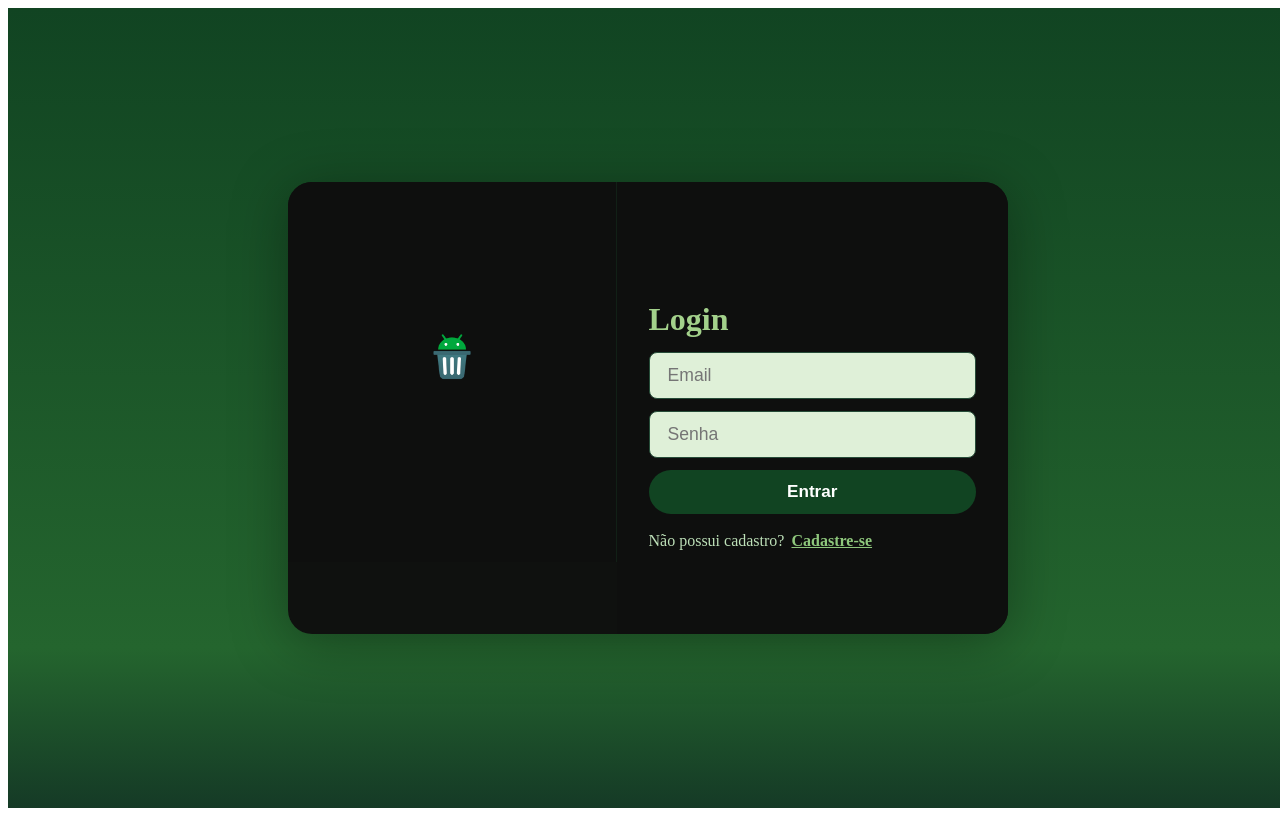
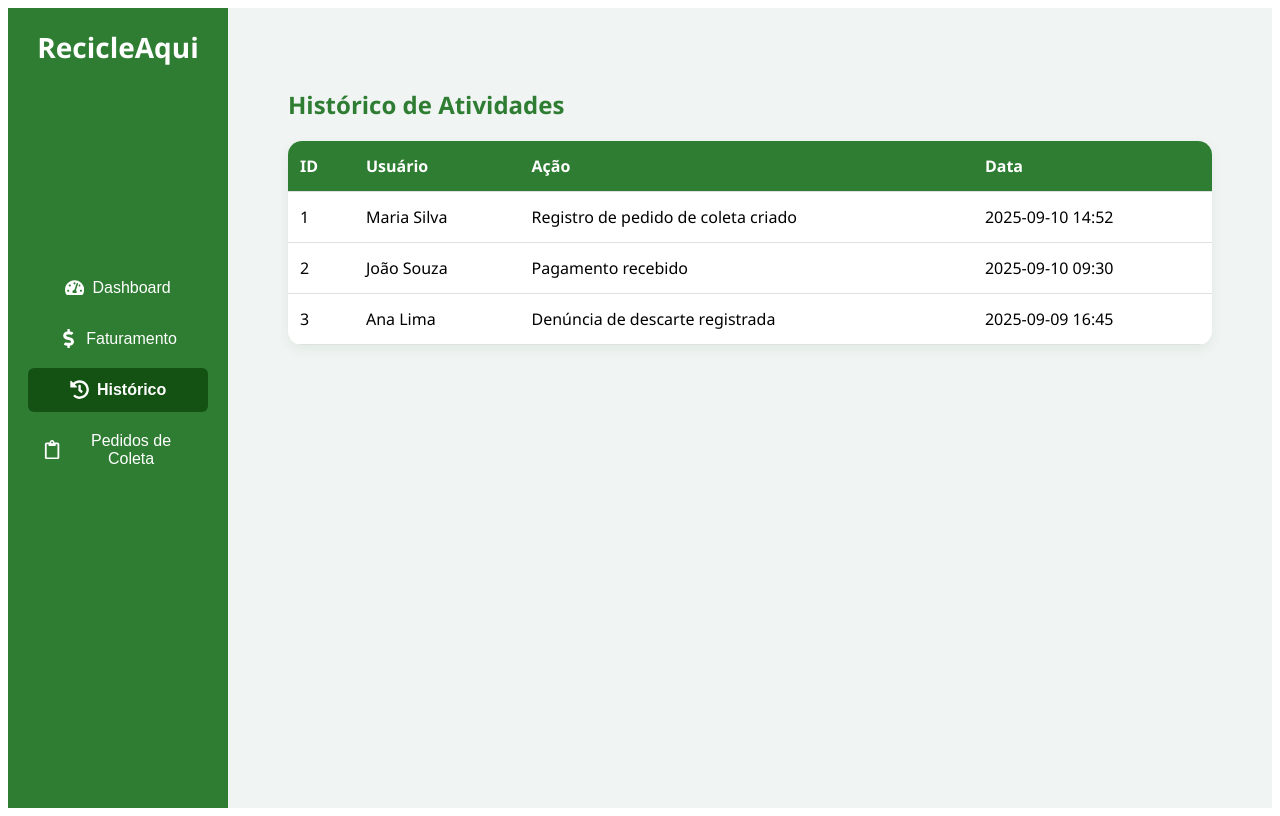
Before and after one commit to WebCrafters-ZL/recicleaqui-20-admin, a React (Vite) app: page /homeusuario/historico in a window 1280 px wide. Before the commit this address led to /login. Built offline with nearby package versions, Linux system fonts and the light colour scheme.

Commit message:
feature: implementação da page histórico

```diff
--- /dev/null
+++ b/src/pages/Historico.tsx
@@ -0,0 +1,45 @@
+import React from "react";
+import "../styles/Historico.css";
+
+interface HistoricoItem {
+  id: number;
+  usuario: string;
+  acao: string;
+  data: string;
+}
+
+const historicoData: HistoricoItem[] = [
+  { id: 1, usuario: "Maria Silva", acao: "Registro de pedido de coleta criado", data: "2025-09-10 14:52" },
+  { id: 2, usuario: "João Souza", acao: "Pagamento recebido", data: "2025-09-10 09:30" },
+  { id: 3, usuario: "Ana Lima", acao: "Denúncia de descarte registrada", data: "2025-09-09 16:45" },
+];
+
+const Historico: React.FC = () => {
+  return (
+    <section className="historico-container">
+      <h2>Histórico de Atividades</h2>
+      <table>
+        <thead>
+          <tr>
+            <th>ID</th>
+            <th>Usuário</th>
+            <th>Ação</th>
+            <th>Data</th>
+          </tr>
+        </thead>
+        <tbody>
+          {historicoData.map((item) => (
+            <tr key={item.id}>
+              <td>{item.id}</td>
+              <td>{item.usuario}</td>
+              <td>{item.acao}</td>
+              <td>{item.data}</td>
+            </tr>
+          ))}
+        </tbody>
+      </table>
+    </section>
+  );
+};
+
+export default Historico;
--- a/src/routes/AppRoutes.tsx
+++ b/src/routes/AppRoutes.tsx
@@ -3,7 +3,7 @@ import { Routes, Route, Navigate } from "react-router-dom";
 import Login from "../pages/Login";
 import Register from "../pages/Register";
 import HomeUsuario from "../pages/HomeUsuario";
-
+import Historico from "../pages/Historico";
 import Faturamento from "../pages/Faturamento";
 
 import Pedidos from "../pages/Pedidos";
@@ -14,7 +14,7 @@ const AppRoutes: React.FC = () => (
     <Route path="/login" element={<Login />} />
     <Route path="/cadastro" element={<Register />} />
     <Route path="/homeusuario" element={<HomeUsuario />}>
-
+    <Route path="historico" element={<Historico />} />
       <Route path="faturamento" element={<Faturamento />} />
 
       <Route path="pedidos" element={<Pedidos />} />
--- /dev/null
+++ b/src/styles/Historico.css
@@ -0,0 +1,35 @@
+.historico-container {
+  padding: 30px;
+  background: #f0f4f3;
+  min-height: 100vh;
+}
+
+.historico-container h2 {
+  color: #2e7d32;
+  margin-bottom: 20px;
+}
+
+table {
+  width: 100%;
+  border-collapse: collapse;
+  background: white;
+  border-radius: 14px;
+  box-shadow: 0 4px 12px rgba(46, 125, 50, 0.08);
+  overflow: hidden;
+}
+
+th, td {
+  padding: 14px 12px;
+  border-bottom: 1px solid #e0e0e0;
+  text-align: left;
+}
+
+th {
+  background-color: #2e7d32;
+  color: white;
+  font-weight: 600;
+}
+
+tbody tr:hover {
+  background-color: #e8f5e9;
+}
```
